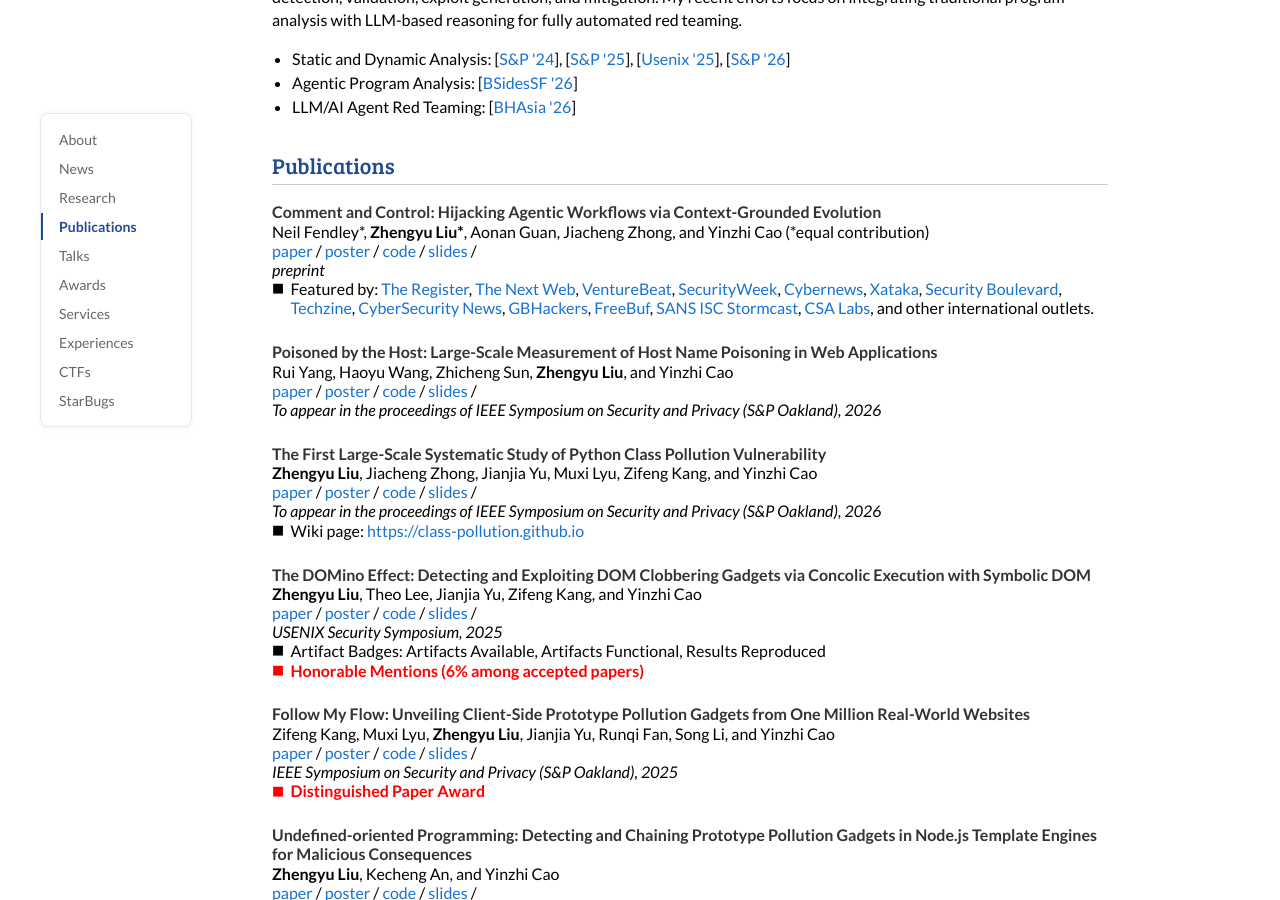
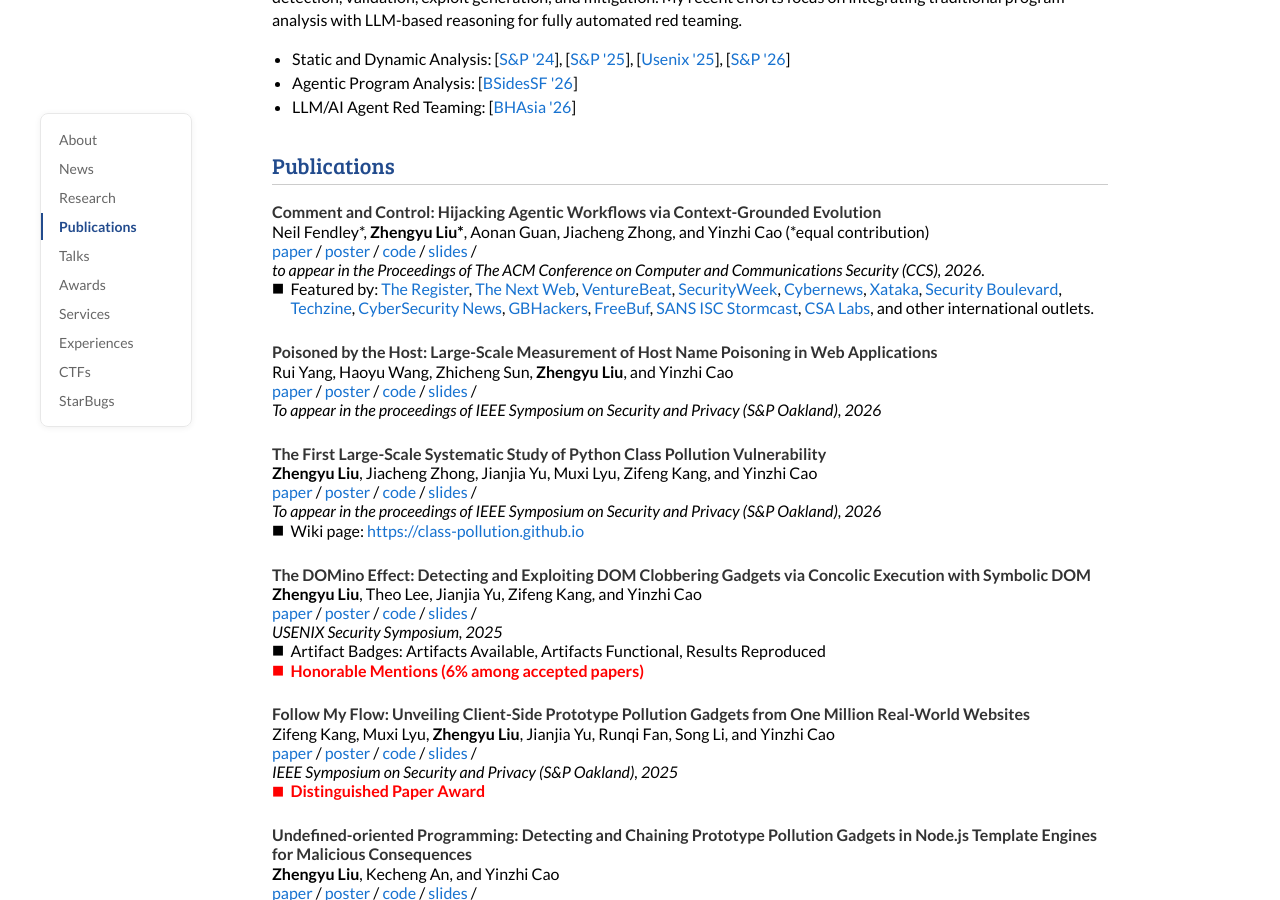
Before and after one commit to jackfromeast/jackfromeast.github.io, a Jekyll site: the page built from _posts/2026-05-18-JAW.md, in a window 1280 px wide and 900 px high, scrolled down 1077 px. Built offline with Jekyll 4.4.1, drawn with Linux system fonts in a browser that asks for light colours; a style sheet for code colours, icons or effects is not loaded.

Commit message:
Update venue information in JAW.md

```diff
--- a/_posts/2026-05-18-JAW.md
+++ b/_posts/2026-05-18-JAW.md
@@ -5,7 +5,7 @@ date: 2026-05-18
 categories: research
 author: "Zhengyu Liu"
 authors: "Neil Fendley*, <strong>Zhengyu Liu*</strong>, Aonan Guan, Jiacheng Zhong, and Yinzhi Cao (*equal contribution)"
-venue: "preprint"
+venue: "to appear in the Proceedings of The ACM Conference on Computer and Communications Security (CCS), 2026."
 pdf: "/assets/CommentControl.pdf"
 poster: "/"
 code: "/"
```
